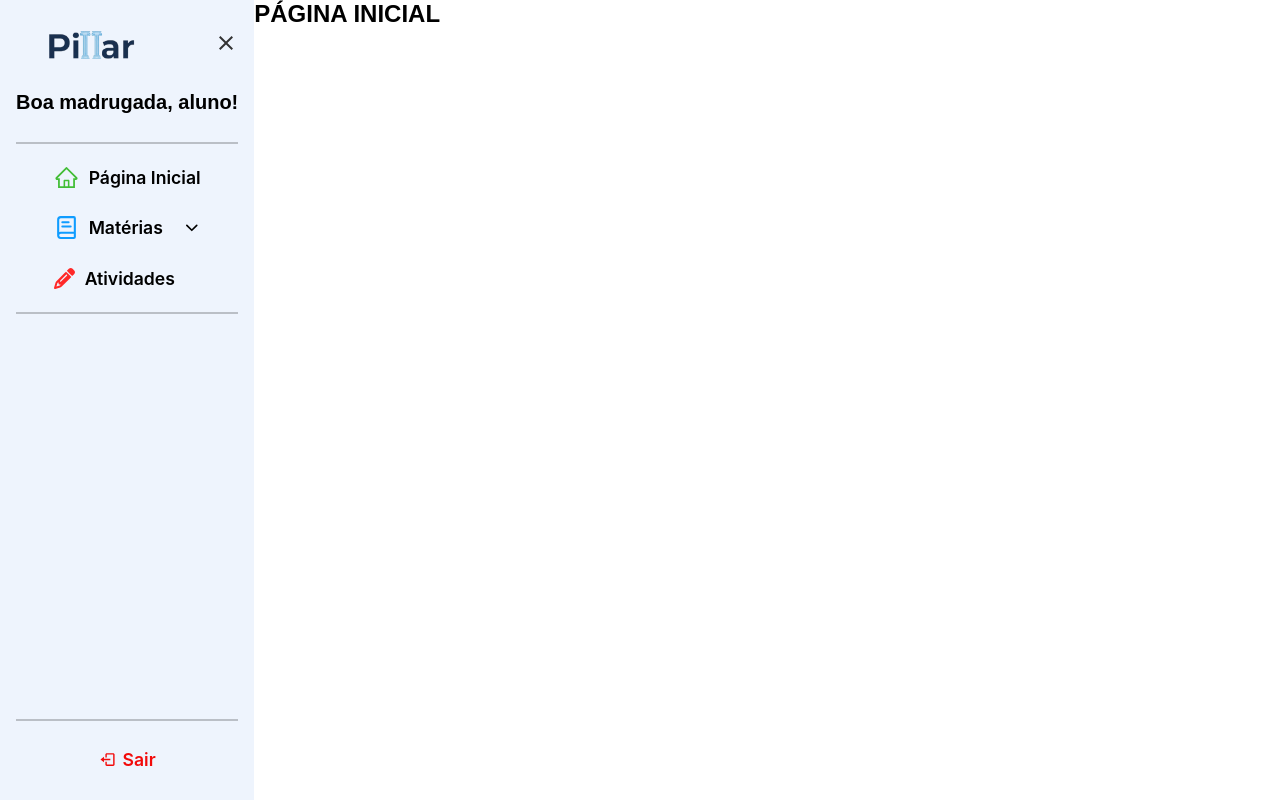
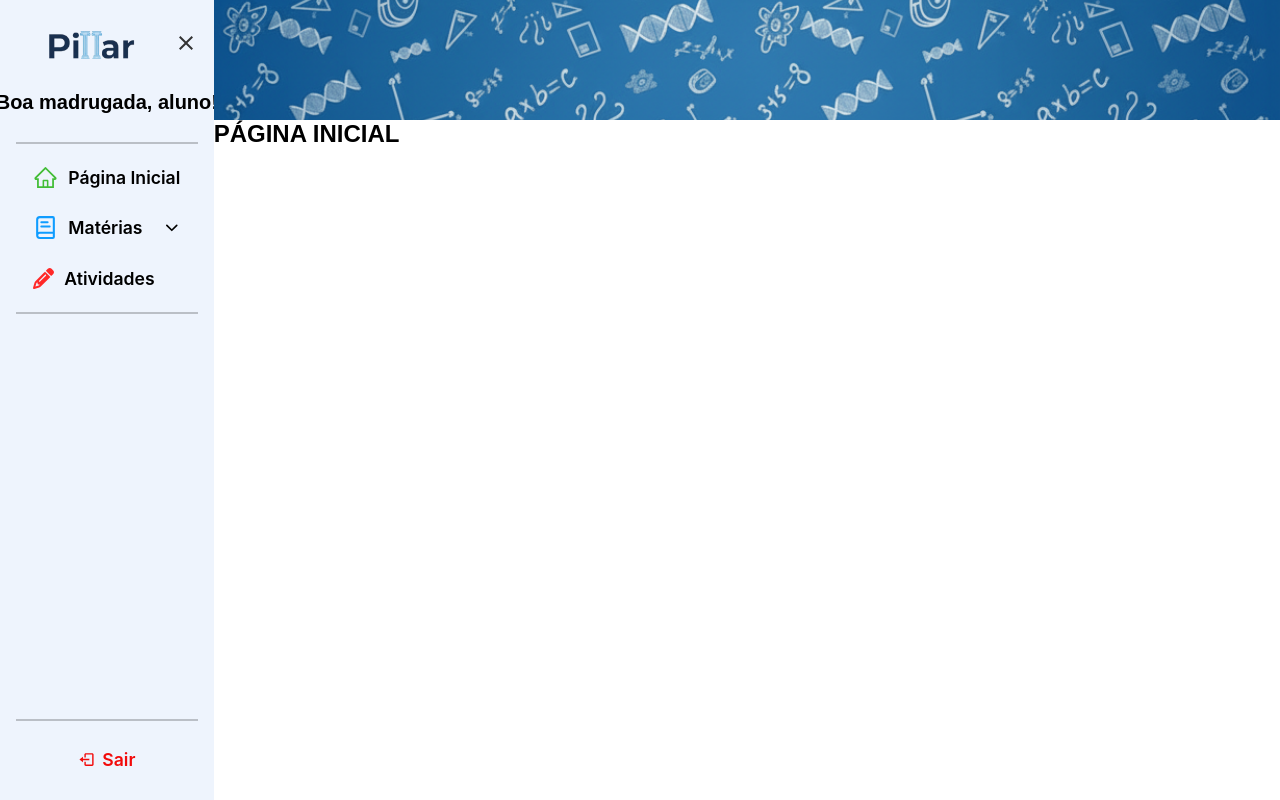
Before and after one commit to flavingimenes/TrabalhoUnivagPillar, a React (Vite) app: page /home in a window 1280 px wide. Built offline with nearby package versions, Linux system fonts and the light colour scheme; the HTML template or start-up script is replaced by a standard one.

Commit message:
style update
a little update in the style

```diff
--- a/src/components/SideBar.css
+++ b/src/components/SideBar.css
@@ -1,7 +1,6 @@
 @font-face {
     font-family: "SfProDisplayHeavyItalic";
-  src: url("../assets/sf-pro-display/SFPRODISPLAYHEAVYITALIC.OTF")
-    format("truetype");
+    src: url("../assets/sf-pro-display/SFPRODISPLAYHEAVYITALIC.OTF") format("truetype");
 }
 
 @font-face {
@@ -13,13 +12,15 @@
     margin: 0;
     padding: 0 1rem;
     display: flex;
-  width: auto;
+    width: 250px;
     min-height: 100svh;
     flex-direction: column;
     align-items: center;
     background-color: #72a5ea1f;
-  transition: width 0.3s ease;
     box-sizing: border-box;
+    overflow-x: hidden; /* Impede que o conteúdo vaze na animação */
+    /* Animação para ABRIR a sidebar */
+    transition: width 0.3s ease-out;
 }
 
 /* --- ESTILOS PARA O HEADER DA SIDEBAR E BOTÃO TOGGLE --- */
@@ -38,6 +39,7 @@
     font-size: 24px;
     color: #333;
 }
+
 /* ----------------------------------------------------------------- */
 
 .main-nav {
@@ -55,10 +57,12 @@
     margin-bottom: 20px;
     min-width: 175px;
     text-align: center;
+    white-space: nowrap;
 }
+
 .line {
     border: 0.01em solid #00000038;
-  width: 100%; /* Ocupa a largura da sidebar */
+    width: 100%;
     padding: 0;
     margin-top: 8px;
     margin-bottom: 8px;
@@ -83,19 +87,19 @@
         Roboto, Oxygen, Ubuntu, Cantarell, "Open Sans", "Helvetica Neue", sans-serif;
     min-width: 0;
     font-weight: 600;
-  /* Transição para suavizar o aparecimento/desaparecimento */
     transition: opacity 0.2s ease;
     white-space: nowrap;
     opacity: 1;
 }
 
-
-.link-text-year{
+.link-text-year {
     font-family: "SfProDisplayMedium", sans-serif, system-ui, -apple-system, BlinkMacSystemFont, 'Segoe UI', Roboto, Oxygen, Ubuntu, Cantarell, 'Open Sans', 'Helvetica Neue', sans-serif;
-
+    box-shadow: rgba(14, 63, 126, 0.06) 0px 0px 0px 1px, rgba(42, 51, 70, 0.03) 0px 1px 1px -0.5px, rgba(42, 51, 70, 0.04) 0px 2px 2px -1px, rgba(42, 51, 70, 0.04) 0px 3px 3px -1.5px, rgba(42, 51, 70, 0.03) 0px 5px 5px -2.5px, rgba(42, 51, 70, 0.03) 0px 10px 10px -5px, rgba(42, 51, 70, 0.03) 0px 24px 24px -8px;
+    padding: 10px 40px;
+    border-radius: 7px;
 }
 
-.book-sidebar-year{
+.book-sidebar-year {
     width: 50px;
 }
 
@@ -119,7 +123,7 @@
 .icon-sidebar {
     margin-right: 10px;
     font-size: 25px;
-  flex-shrink: 0; /* Impede que o ícone encolha */
+    flex-shrink: 0;
 }
 
 .sidebar-button {
@@ -135,16 +139,16 @@
     max-height: 0;
     overflow: hidden;
     transition: max-height 220ms ease;
-  padding-left: 2.2rem;
     display: grid;
     gap: 0;
 }
 
 .submenu.open {
     max-height: 300px;
+    padding: 5px;
 }
 
-.submenu.open > a.active {
+.submenu.open>a.active {
     color: #0f9cff;
 }
 
@@ -152,8 +156,10 @@
     color: #111;
     text-decoration: none;
     padding: 0.5rem 0;
+    text-align: center;
     font-size: 1rem;
     min-width: 0;
+    margin-bottom: 10px;
 }
 
 .submenu-link:hover {
@@ -187,12 +193,12 @@
 .sidebar.collapsed {
     width: 80px;
     padding: 0 0.5rem;
+    transition: width 0.4s cubic-bezier(0.65, 0, 0.35, 1);
 }
 
 .sidebar.collapsed .sidebar-header {
     justify-content: center;
 }
-
 
 .sidebar.collapsed .link-text,
 .sidebar.collapsed .link-text-year,
@@ -203,21 +209,17 @@
     display: none;
 }
 
-
 .sidebar.collapsed .sidebar-link {
     justify-content: center;
 }
-
 
 .sidebar.collapsed .icon-sidebar {
     margin-right: 0;
 }
 
-
 .sidebar.collapsed .logout-bottom {
     justify-content: center;
 }
-
 
 .sidebar.collapsed .submenu {
     padding-left: 0;
@@ -230,94 +232,100 @@
 }
 
 .sidebar.collapsed .submenu-link .book-sidebar-year {
-    display: block; /* Faz a imagem aparecer */
-    width: 40px;    /* Define um tamanho adequado */
-    margin: 0;      /* Remove margens que possam atrapalhar a centralização */
+    display: block;
+    width: 40px;
+    margin: 0;
 }
-
+/* --- --- --- --- --- --- --- --- --- */
 
 
 /* RESPONSIVIDADE TABLET */
-@media (max-width: 1024px) {
-
-}
+@media (max-width: 1024px) {}
 
 
 
 
 /* RESPONSIVIDADE MOBILE */
 @media (max-width: 768px) {
-    .sidebar{
+    .sidebar {
         width: auto;
         padding: 0.2rem;
     }
 
-    .sidebar-header{
+    .sidebar-header {
         display: none;
     }
 
-    .sidebar.collapsed{
+    .sidebar.collapsed {
         width: auto;
     }
 
-    .main-nav{
+    .main-nav {
         padding-left: 10px;
         padding-right: 5px;
     }
 
-    .logo-sidebar{
+    .logo-sidebar {
         display: none;
     }
 
-    .book-sidebar-year{
+    .book-sidebar-year {
         display: block;
     }
 
-    .h2-header-sidebar{
+    .h2-header-sidebar {
         display: none;
     }
 
-    #responsiveness{
+    #responsiveness {
         display: none;
     }
 
-    #padding-top-icon{
+    #padding-top-icon {
         padding-top: 40px;
         padding-bottom: 0.8rem;
     }
 
-    .link-text{
+    .link-text {
         display: none;
     }
 
-    .link-text-year{
+    .link-text-year {
         display: none;
     }
 
-    .icon-sidebar{
+    .icon-sidebar {
         font-size: 35px;
         margin-right: 0px;
     }
 
-    .chevron{
+    .chevron {
         color: #0f9cff;
         margin-left: 0px;
     }
 
-    .submenu{
+    .submenu {
         padding-left: 0px;
     }
 
-    .line{
+    .submenu.open {
+        padding: 0px;
+    }
+
+    .submenu-link{
+        margin-bottom: 0px;
+    }
+
+    .line {
         padding-left: 35px;
         padding-right: 10px;
     }
 
-    .logout-bottom{
+    .logout-bottom {
         font-size: 2rem;
     }
 
-    #pencil-icon{
+    #pencil-icon {
         width: 1.8rem;
     }
 }
--- a/src/pages/Atividades/Activities.jsx
+++ b/src/pages/Atividades/Activities.jsx
@@ -1,14 +1,18 @@
 import React from 'react'
 import "./Activities.css"
 import SideBar from '../../components/SideBar'
+import HeaderImg from '../../assets/Imgs/bookBackground.png'
 
 const Activities = () => {
   return (
     <div className='root-home'>
-        <SideBar />
-        <div className='main-div'>
-          <h2>ATIVIDADES</h2>
-        </div>
+      <SideBar />
+      <div className='main-div'>
+        <header>
+          <img src={HeaderImg} alt="HeaderImg" className='header-img' />
+        </header>
+        <h2>ATIVIDADES</h2>
+      </div>
     </div>
   )
 }
--- a/src/pages/Home/Home.css
+++ b/src/pages/Home/Home.css
@@ -20,7 +20,7 @@
     }
 
     .main-div {
-        margin-left: 67.6px;
+        margin-left: 71px;
     }
 
 }
--- a/src/pages/Home/Home.jsx
+++ b/src/pages/Home/Home.jsx
@@ -1,16 +1,20 @@
 import React from 'react'
 import './Home.css'
 import SideBar from '../../components/SideBar'
+import HeaderImg from '../../assets/Imgs/bookBackground.png'
 
 const Home = () => {
   return (
     <>
-    <div className='root-home'>
+      <div className='root-home'>
         <SideBar />
         <div className='main-div'>
-            <h2>PÁGINA INICIAL</h2>
+          <header>
+            <img src={HeaderImg} alt="HeaderImg" className='header-img' />
+          </header>
+          <h2>PÁGINA INICIAL</h2>
         </div>
-    </div>
+      </div>
     </>
   )
 }
--- a/src/pages/materias/PrimeiroAno/PrimeiroAno.css
+++ b/src/pages/materias/PrimeiroAno/PrimeiroAno.css
@@ -114,7 +114,7 @@
     }
 
     .main-div {
-        margin-left: 74px;
+
     }
 
     .header-img {
--- a/src/pages/materias/SegundoAno/SegundoAno.css
+++ b/src/pages/materias/SegundoAno/SegundoAno.css
@@ -114,7 +114,7 @@
     }
 
     .main-div {
-        margin-left: 74px;
+
     }
 
     .header-img {
--- a/src/pages/materias/TerceiroAno/TerceiroAno.css
+++ b/src/pages/materias/TerceiroAno/TerceiroAno.css
@@ -114,7 +114,7 @@
     }
 
     .main-div {
-        margin-left: 74px;
+
     }
 
     .header-img {
```
Lines whose indentation alone changed are shown as unchanged.
